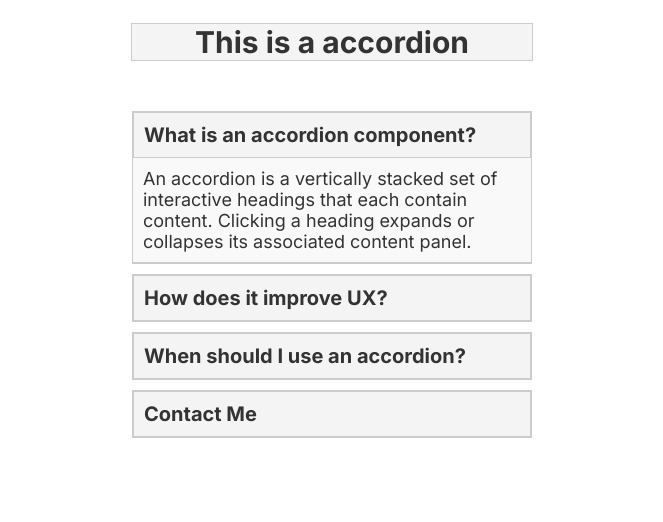
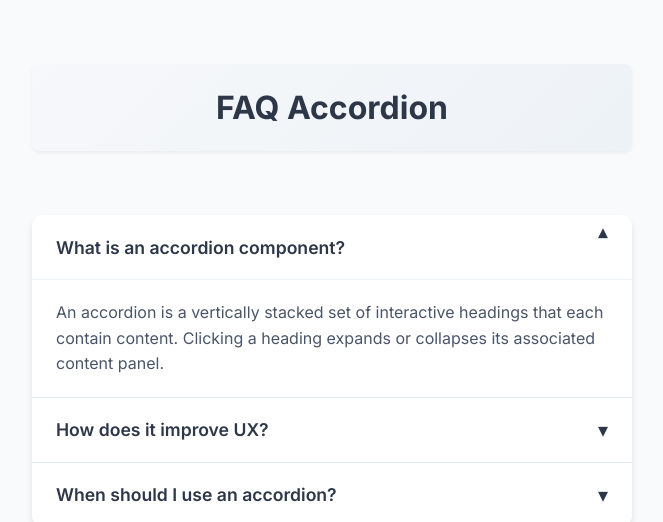
Before and after one commit to md-rabbihossen/Short-Project, a plain HTML site: page Accordion/index.html in a window 1280 px wide. Both pictures are taken after a click on the element "What is an accordion component?". Shown: the top 522 px of the page, without its empty margins (308-971 px from the left). Drawn offline with Linux system fonts and the light colour scheme.

Commit message:
Accordion Project update

```diff
--- a/Accordion/app.js
+++ b/Accordion/app.js
@@ -1,24 +1,19 @@
-// 1. Select all elements with class 'accordion-item' (NodeList)
-const accordion = document.querySelectorAll('.accordion-item');
+document.addEventListener("DOMContentLoaded", () => {
+    const accordionTitles = document.querySelectorAll(".according-title");
 
-// 2. Iterate through each accordion item
-accordion.forEach(item => {
-    // 3. Find title element within current accordion item
-    const title = item.querySelector('.accordion-title');
+    accordionTitles.forEach((title) => {
+      title.addEventListener("click", () => {
+        const isActive = title.classList.contains("active");
 
-    // 4. Add click handler to title element
-    title.addEventListener('click', () => {
-        // 5. Loop through all accordion items using index-based for loop
-        for (let i=0; i<accordion.length; i++) {
-            // 6. Check if current iteration item is NOT the clicked item
-            if(accordion[i] != item) {
-                // 7. Remove 'active' class from other items
-                accordion[i].classList.remove('active')
-            }
-            else {
-                // 8. Toggle 'active' class on clicked item
-                item.classList.toggle('active');
-            }
+        // Close all accordion items
+        accordionTitles.forEach((t) => {
+          t.classList.remove("active");
+        });
+
+        // Toggle current item if it wasn't active
+        if (!isActive) {
+          title.classList.add("active");
         }
-    })
-})
+      });
+    });
+  });
--- a/Accordion/index.html
+++ b/Accordion/index.html
@@ -11,37 +11,36 @@
     <link rel="stylesheet" href="style.css" />
   </head>
   <body>
-    <h1>This is a accordion</h1>
-    <div class="accordion">
-      <div class="accordion-item">
-        <div class="accordion-title">What is an accordion component?</div>
-        <div class="accordion-content">
-          An accordion is a vertically stacked set of interactive headings
+    <h1>FAQ Accordion</h1>
+    <div class="according">
+      <div class="according-item">
+        <div class="according-title">What is an accordion component?</div>
+        <div class="according-content">
+          <div class="according-content-inner">
+            An accordion is a vertically stacked set of interactive headings
             that each contain content. Clicking a heading expands or collapses
             its associated content panel.
+          </div>
         </div>
       </div>
-      <div class="accordion-item">
-        <div class="accordion-title">How does it improve UX?</div>
-        <div class="accordion-content">
-          Accordions help organize complex content into digestible sections,
+      <div class="according-item">
+        <div class="according-title">How does it improve UX?</div>
+        <div class="according-content">
+          <div class="according-content-inner">
+            Accordions help organize complex content into digestible sections,
             allowing users to focus on specific information while maintaining a
             clean interface.
+          </div>
         </div>
       </div>
-      <div class="accordion-item">
-        <div class="accordion-title">When should I use an accordion?</div>
-        <div class="accordion-content">
-          Use accordions when you need to present multiple sections of related
+      <div class="according-item">
+        <div class="according-title">When should I use an accordion?</div>
+        <div class="according-content">
+          <div class="according-content-inner">
+            Use accordions when you need to present multiple sections of related
             content in a limited space, such as FAQs, product details, or
             navigation menus.
-        </div>
-      </div>
-      <div class="accordion-item">
-        <div class="accordion-title">Contact Me</div>
-        <div class="accordion-content">
-            <p>Phone: 123-456-7890</p>
-            <p>Email: sample@example.com</p>
+          </div>
         </div>
       </div>
     </div>
--- a/Accordion/style.css
+++ b/Accordion/style.css
@@ -1,53 +1,112 @@
-.accordion {
+* {
+  margin: 0;
+  padding: 0;
+  box-sizing: border-box;
+}
+
+body {
+  background-color: #f8fafc;
+  min-height: 100vh;
+  display: flex;
+  flex-direction: column;
+  align-items: center;
+  padding: 2rem 1rem;
+}
+
+.according {
   font-family: "Inter", -apple-system, BlinkMacSystemFont, sans-serif;
-  width: 400px;
-  margin: auto;
+  max-width: 600px;
+  width: 90%;
+  margin: 2rem auto;
+  box-shadow: 0 4px 6px rgba(0, 0, 0, 0.1);
+  border-radius: 12px;
+  overflow: hidden;
 }
+
 h1 {
   text-align: center;
-  color: #333;
-  width: 400px;
-  margin: auto;
+  color: #2d3748;
+  max-width: 600px;
+  width: 90%;
+  margin: 2rem auto;
   font-family: "Inter", -apple-system, BlinkMacSystemFont, sans-serif;
-  font-size: 30px;
-  font-weight: bold;
-  margin-bottom: 50px;
-  margin-top: 23px;
-  font-size: 30px;
-  font-weight: bold;
-  border: 1px solid #ccc;
-  background-color: #f4f4f4;
+  font-size: 2rem;
+  font-weight: 700;
+  padding: 1.5rem;
+  background: linear-gradient(135deg, #f6f8fa 0%, #edf2f7 100%);
+  border-radius: 8px;
+  box-shadow: 0 2px 4px rgba(0, 0, 0, 0.06);
 }
 
-.accordion-title {
-  background-color: #f4f4f4;
-  padding: 10px;
-  cursor: pointer;
-  font-size: 20px;
-  font-weight: bold;
-  color: #333;
-  border: 1px solid #ccc;
-  transition: background 1s;
+.according-item {
+  border-bottom: 1px solid #e2e8f0;
+  background-color: white;
 }
 
-.accordion-title:hover {
-  background-color: #cdc8c8;
+.according-item:last-child {
+  border-bottom: none;
 }
 
-.accordion-content {
-  display: none;
-  padding: 10px;
-  background-color: #f9f9f9;
-  border-bottom: 1px solid #ccc;
-  font-size: 18px;
-  color: #333;
+.according-title {
+  background-color: white;
+  padding: 1.25rem 1.5rem;
+  cursor: pointer;
+  font-size: 1.1rem;
+  font-weight: 600;
+  color: #2d3748;
+  display: flex;
+  justify-content: space-between;
+  align-items: center;
+  transition: all 0.3s ease;
 }
 
-.accordion-item {
-  border: 1px solid #ccc;
-  margin-bottom: 10px;
+.according-title::after {
+  content: "▾";
+  font-size: 1.25rem;
+  font-weight: 300;
+  transition: transform 0.3s ease;
 }
 
-.accordion-item.active .accordion-content {
-  display: block;
+.according-title.active::after {
+  transform: translateY(-50%) rotate(180deg);
 }
+
+.according-title:hover {
+  background-color: #f7fafc;
+}
+
+.according-content {
+  max-height: 0;
+  overflow: hidden;
+  background-color: white;
+  color: #4a5568;
+  line-height: 1.6;
+  font-size: 1rem;
+  transition: max-height 0.3s ease-out;
+}
+
+.according-content-inner {
+  padding: 1.25rem 1.5rem;
+  border-top: 1px solid #edf2f7;
+}
+
+.according-title.active + .according-content {
+  max-height: 500px;
+}
+
+@media (max-width: 640px) {
+  .according,
+  h1 {
+    width: 95%;
+  }
+
+  .according-title {
+    padding: 1rem;
+    font-size: 1rem;
+  }
+
+  .according-content-inner {
+    padding: 1rem;
+    font-size: 0.95rem;
+  }
+}
```
Also changed, not shown: Profile Card/Index.html (+2 -0 lines), Profile Card/app.js (added).
